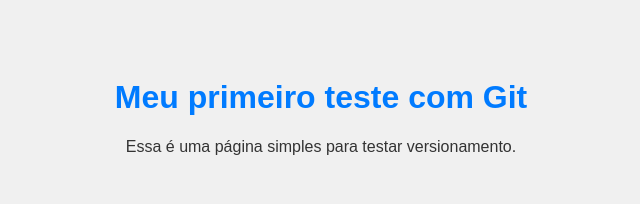
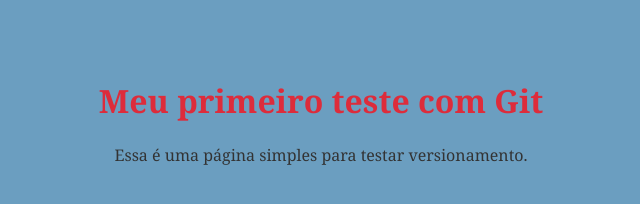
Before and after one commit to bmgroppo/aula14mai, a plain HTML site: page index.html in a window 1280 px wide. Shown: the whole page, without its empty margins (319-959 px from the left). Drawn offline with Linux system fonts and the light colour scheme.

Commit message:
alterei a cor 1

```diff
--- a/style.css
+++ b/style.css
@@ -1,12 +1,12 @@
 body {
-  font-family: Arial, sans-serif;
-  background-color: #f0f0f0;
+  font-family: Cambria, Cochin, Georgia, Times, 'Times New Roman', serif ;
+  background-color: #6b9ec0;
   text-align: center;
   padding: 50px;
 }
 
 h1 {
-  color: #007bff;
+  color: #dd2c3b;
 }
 
 p {
```
